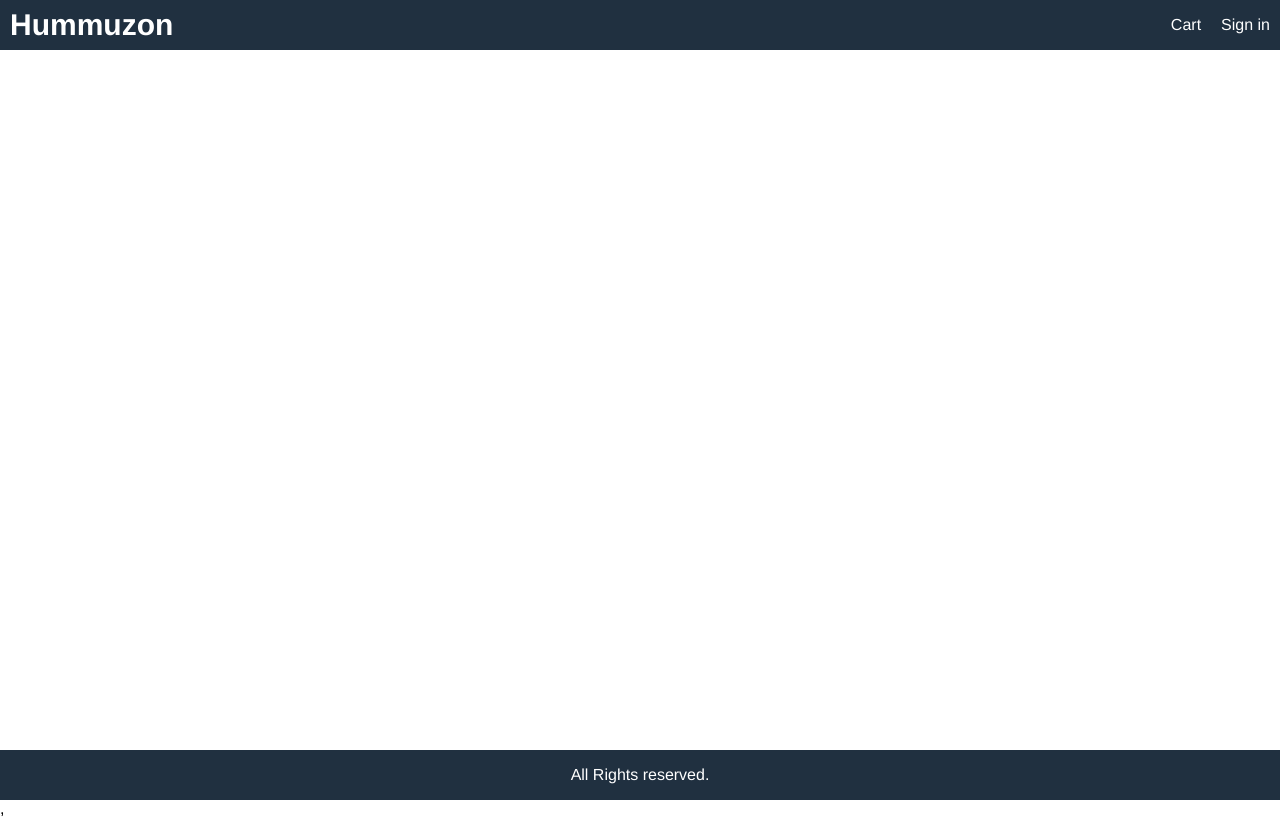
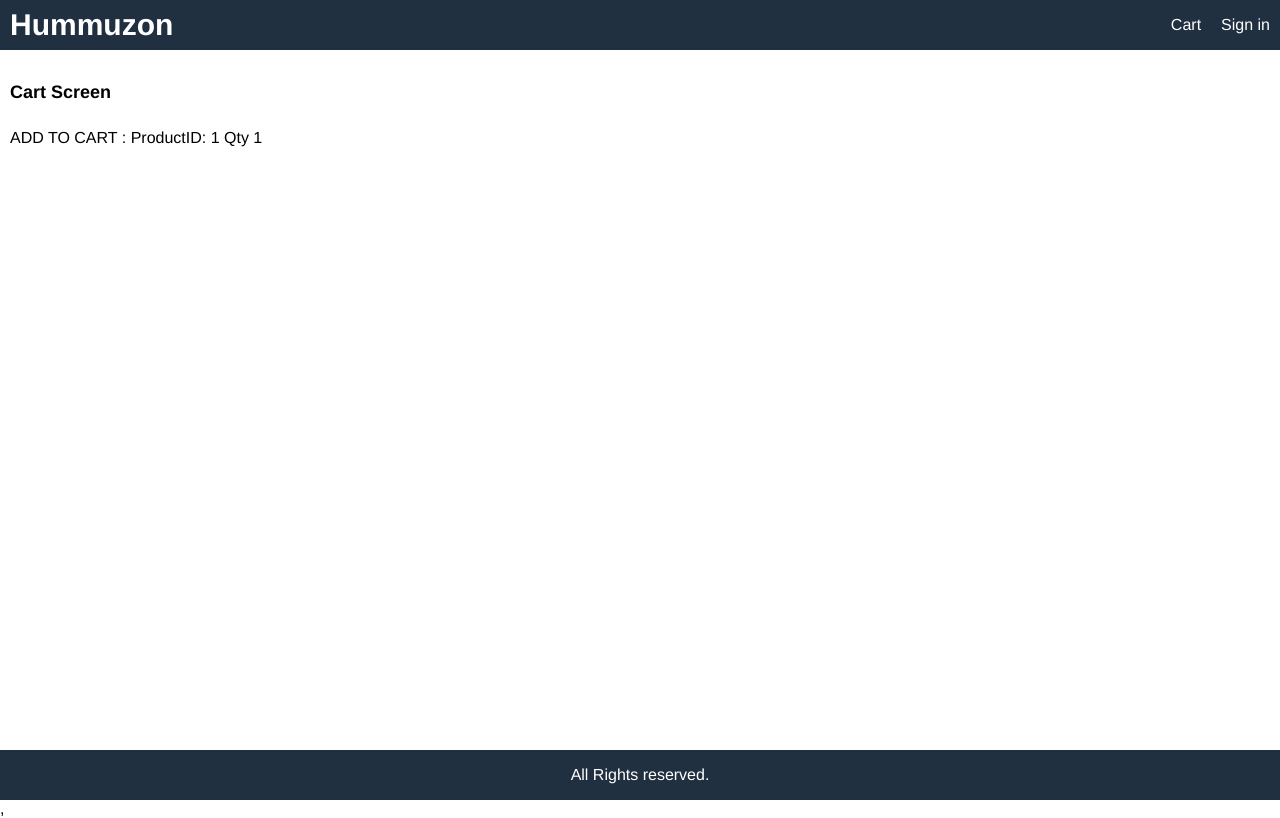
Before and after one commit to Cooked-Jupiter/ideal-garbanzo, a React (Create React App) app in the folder frontend/: page /cart/1 in a window 1280 px wide. Built offline with nearby package versions, Linux system fonts and the light colour scheme.

Commit message:
Started the first implementation of the add to cart system. Should work very simply.

```diff
--- a/frontend/src/App.js
+++ b/frontend/src/App.js
@@ -1,5 +1,6 @@
 import React from 'react';
 import { BrowserRouter, Route } from 'react-router-dom';
+import CartScreen from './screens/CartScreen';
 import HomeScreen from './screens/HomeScreen';
 import ProductScreen from './screens/ProductScreen';
 
@@ -17,6 +18,7 @@
         </div>
       </header>
       <main>
+        <Route path="/cart/:id?" component={CartScreen}></Route>
         <Route path="/product/:id" component={ProductScreen}></Route>
         <Route path="/" component={HomeScreen} exact></Route>
       </main>
--- a/frontend/src/index.css
+++ b/frontend/src/index.css
@@ -72,7 +72,9 @@
 li {
   margin-top: 1rem;
 }
-
+input,
+select,
+textarea,
 button {
   padding: 1rem;
   border-radius: 0.5rem;
@@ -81,8 +83,16 @@
   font-family: Helvetica, Arial, sans-serif;
   -webkit-font-smoothing: antialiased;
   -moz-osx-font-smoothing: grayscale;
+}
+button {
   background-color: #f8f8f8;
   cursor: pointer;
+}
+
+input:hover,
+select:hover,
+textarea {
+  border: 0.1rem #404040 solid;
 }
 
 button:hover {
--- /dev/null
+++ b/frontend/src/screens/CartScreen.js
@@ -0,0 +1,16 @@
+import React from 'react';
+
+export default function CartScreen(props) {
+    const productId = props.match.params.id;
+    const qty = props.location.search
+        ? Number(props.location.search.split('=')[1])
+        : 1;
+    return (
+        <div>
+            <h1>Cart Screen</h1>
+            <p>
+                ADD TO CART : ProductID: {productId} Qty {qty}
+            </p>
+        </div>
+    );
+}
--- a/frontend/src/screens/ProductScreen.js
+++ b/frontend/src/screens/ProductScreen.js
@@ -1,4 +1,4 @@
-import React, { useEffect } from 'react';
+import React, { useEffect, useState } from 'react';
 import { useDispatch, useSelector}  from 'react-redux';
 import { Link } from 'react-router-dom';
 import { detailsProduct } from '../actions/productActions';
@@ -9,13 +9,16 @@
 export default function ProductScreen(props) {
   const dispatch = useDispatch();
   const productId = props.match.params.id;
+  const [qty, setQty] = useState(1);
   const productDetails = useSelector( state => state.productDetails);
   const {loading, error, product } = productDetails;
 
   useEffect(() => {
     dispatch(detailsProduct(productId));
   }, [dispatch, productId]);
-
+  const addToCartHandler = () => {
+    props.history.push(`/cart/${productId}?qty=${qty}`);
+  };
   return (
     <div>
       {loading ? (
@@ -68,9 +71,30 @@
                   </div>
                 </div>
               </li>
-              <li>
-                <button className="primary block">Add to Cart</button>
-              </li>
+              {
+                product.countInStock > 0 && (
+                  <>
+                  <li>
+                    <div className="row">
+                      <div>Qty</div>
+                      <div>
+                        <select value={qty}
+                        onChange={e => setQty(e.target.value)}>
+                          {
+                            [...Array(product.countInStock).keys()].map( x => (
+                              <option key={x + 1}value={x + 1}>{x + 1}</option>
+                            ))
+                          }
+                        </select>
+                      </div>
+                    </div>
+                  </li>
+                    <li>
+                      <button onClick={addToCartHandler} className="primary block">Add to Cart</button>
+                    </li>
+                  </>
+                )
+              }
             </ul>
           </div>
         </div>
```
